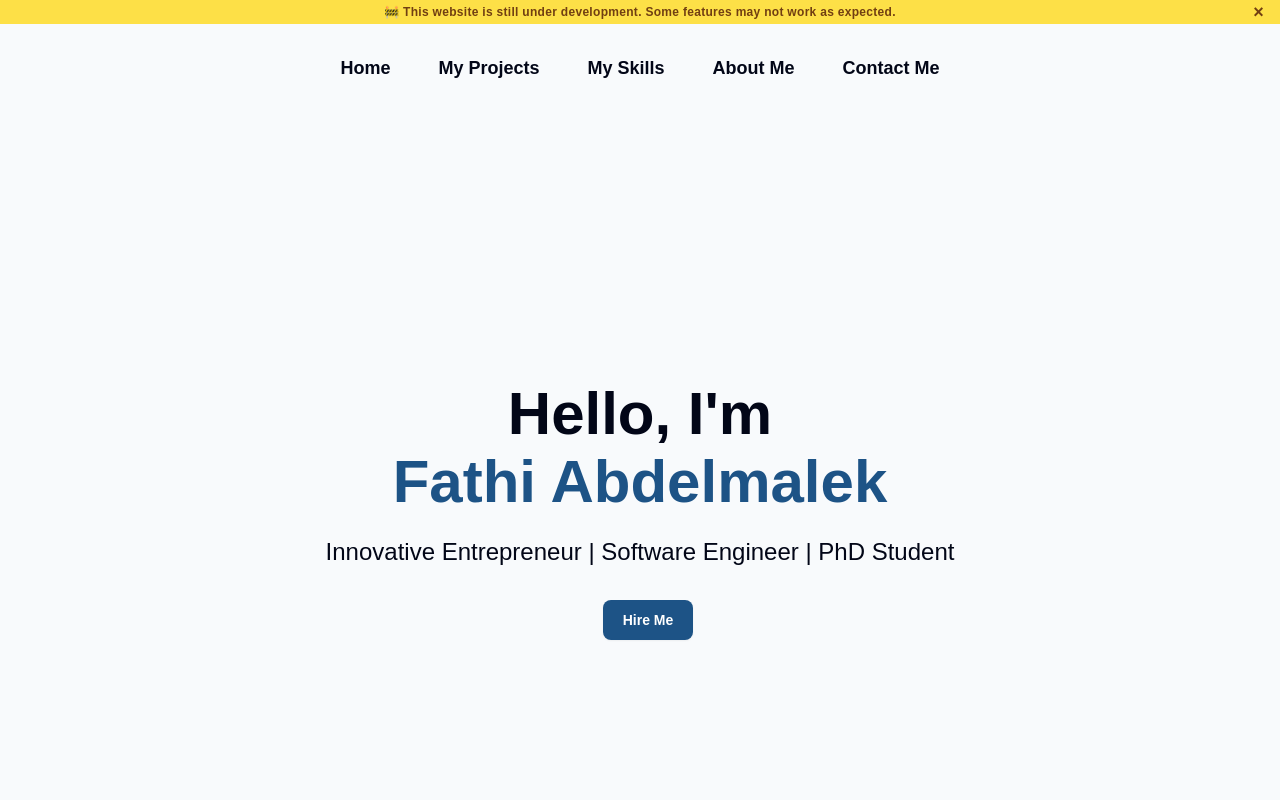
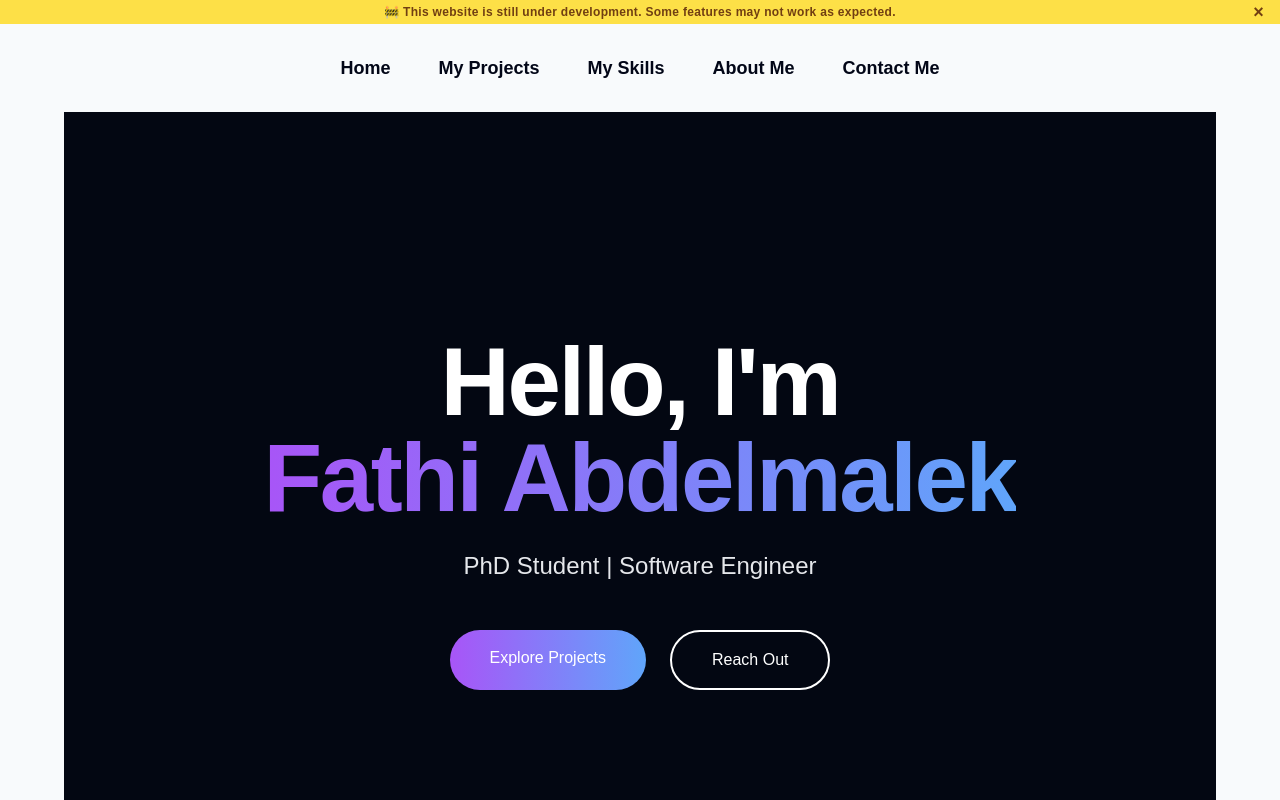
Before and after one commit to fathiabdelmalek/portfolio, a SvelteKit app: page / in a window 1280 px wide. Shown: the top 800 px of the page. Built offline with nearby package versions, Linux system fonts and the light colour scheme.

Commit message:
update hero section

```diff
--- a/src/components/Hero.svelte
+++ b/src/components/Hero.svelte
@@ -2,18 +2,24 @@
   // You can add animations or interactive elements here
 </script>
 
-<section
-  id="hero"
-  class="min-h-screen flex items-center justify-center section-container"
->
-  <div class="max-w-3xl mx-auto text-center">
-    <h1 class="text-4xl md:text-6xl font-bold mb-6 animated">
-      <span class="block">Hello, I'm</span>
-      <span class="text-primary block mt-2">Fathi Abdelmalek</span>
-    </h1>
-    <p class="text-xl md:text-2xl mb-8">
-      Innovative Entrepreneur | Software Engineer | PhD Student
-    </p>
-    <a href="#contact" class="btn animated ml-4">Hire Me</a>
-  </div>
+<section id="hero" class="min-h-screen flex items-center justify-center bg-gray-950 overflow-hidden section-container">
+	<div class="container mx-auto px-4 sm:px-6 lg:px-8 relative z-10">
+		<div class="text-center">
+			<h1 class="text-5xl sm:text-7xl lg:text-8xl font-bold text-white mb-6 tracking-tight leading-tight">
+				<span class="inline-block transform hover:scale-105 transition-transform duration-200">Hello, I'm</span><br />
+				<span class="bg-clip-text text-transparent bg-gradient-to-r from-purple-500 to-blue-400 inline-block transform hover:scale-105 transition-transform duration-200">Fathi Abdelmalek</span>
+			</h1>
+			<p class="text-xl sm:text-2xl text-gray-300 mb-12 max-w-3xl mx-auto font-light">
+				<span class="text-gray-200 font-medium">PhD Student | Software Engineer</span>
+			</p>
+			<div class="flex gap-6 justify-center">
+				<a href="#projects" class="px-10 py-4 bg-gradient-to-r from-purple-500 to-blue-400 text-white rounded-full hover:from-purple-600 hover:to-blue-500 transition-all duration-300 transform hover:scale-105 hover:shadow-lg">
+					Explore Projects
+				</a>
+				<a href="#contact" class="px-10 py-4 border-2 border-white rounded-full hover:bg-gray-800 transition-all duration-300 transform hover:scale-105 hover:shadow-lg text-white">
+					Reach Out
+				</a>
+			</div>
+    	</div>
+	</div>
 </section>
--- a/src/lib/data/skills.ts
+++ b/src/lib/data/skills.ts
@@ -22,37 +22,37 @@ export const skillCategories: SkillCategory[] = [
     id: 'backend',
     name: "Backend Technologies",
     icon: "⚙️",
-    skills: ["Django", "FastAPI", "Flask", "Node.js"]
+    skills: ["Django", "FastAPI", "Flask", "Node.js", "Spring Boot"]
   },
   {
     id: 'frameworks',
     name: "Application Frameworks",
     icon: "📱",
-    skills: ["JavaFX", "Flutter", "Qt", "Arduino"]
+    skills: ["JavaFX", "Flutter", "Spring", "Arduino"]
   },
   {
     id: 'databases',
     name: "Database Systems",
     icon: "🗃️",
-    skills: ["PostgreSQL", "MySQL/MariaDB", "SQLite", "MongoDB", "Redis"]
+    skills: ["SQL Databases", "MongoDB", "Redis"]
   },
   {
     id: 'devops',
     name: "DevOps & Cloud",
     icon: "☁️",
-    skills: ["Git - GitHub", "Docker", "AWS"]
+    skills: ["Git - GitHub - GitHub Actions", "Docker", "AWS"]
   },
   {
     id: 'ai',
     name: "AI & Data Science",
     icon: "🤖",
-    skills: ["Keras", "TensorFlow", "Scikit-learn", "Numpy", "Pandas", "Matplotlib"]
+    skills: ["Pytorch", "Scikit-learn", "Keras - Tensorflow", "Pandas", "Numpy", "Matplotlib", "Seaborn"]
   },
   {
     id: 'others',
     name: "Tools and Productivity",
     icon: "🛠️",
-    skills: ["Postman", "Figma", "LaTeX", "Notion", "Trello"]
+    skills: ["Postman", "Figma", "LaTeX", "Notion", "Trello", "n8n"]
   },
   {
     id: 'os',
@@ -64,6 +64,6 @@ export const skillCategories: SkillCategory[] = [
     id: 'editors',
     name: "Development Environments",
     icon: "📝",
-    skills: ["PyCharm", "VS Code", "Cursor", "Android Studio", "Vim"]
+    skills: ["PyCharm", "VS Code", "Cursor", "Android Studio", "IntelliJ IDEA"]
   },
 ];
```
